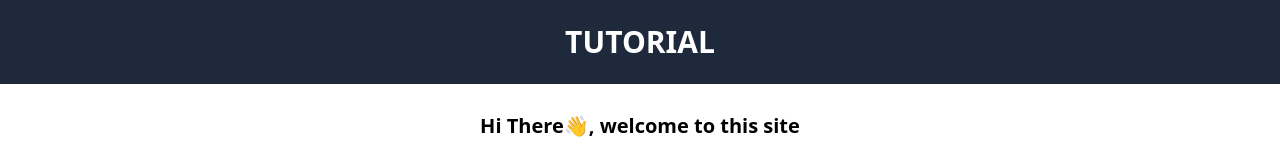
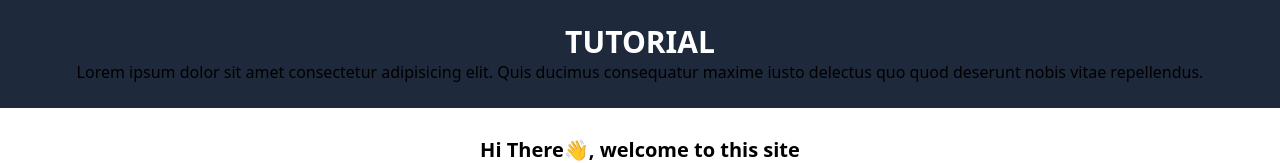
Before and after one commit to yogiyolangga/yogiyolangga.github.io, a website: page index.html in a window 1280 px wide. Shown: the top 163 px of the page. Drawn offline with Linux system fonts and the light colour scheme.

Commit message:
menambahkan paragraf

```diff
--- a/index.html
+++ b/index.html
@@ -14,6 +14,7 @@
     <section class="w-full py-6 bg-slate-800">
         <div class="w-full text-center">
             <h1 class="text-3xl font-bold text-white uppercase">Tutorial</h1>
+            <p>Lorem ipsum dolor sit amet consectetur adipisicing elit. Quis ducimus consequatur maxime iusto delectus quo quod deserunt nobis vitae repellendus.</p>
         </div>
     </section>
     <!-- Header End -->
```
